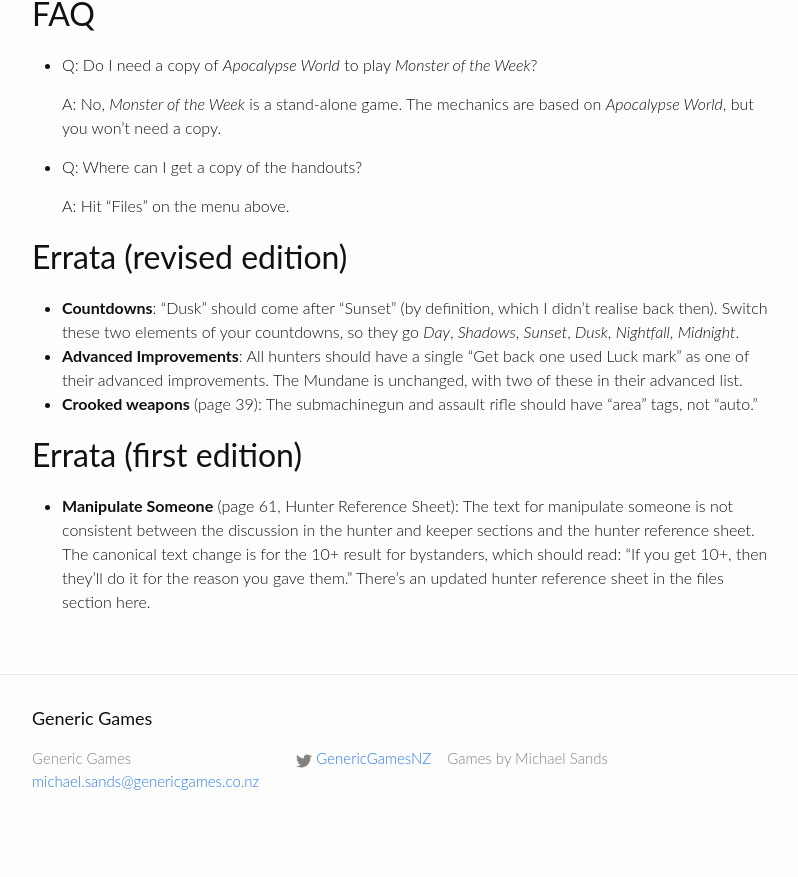
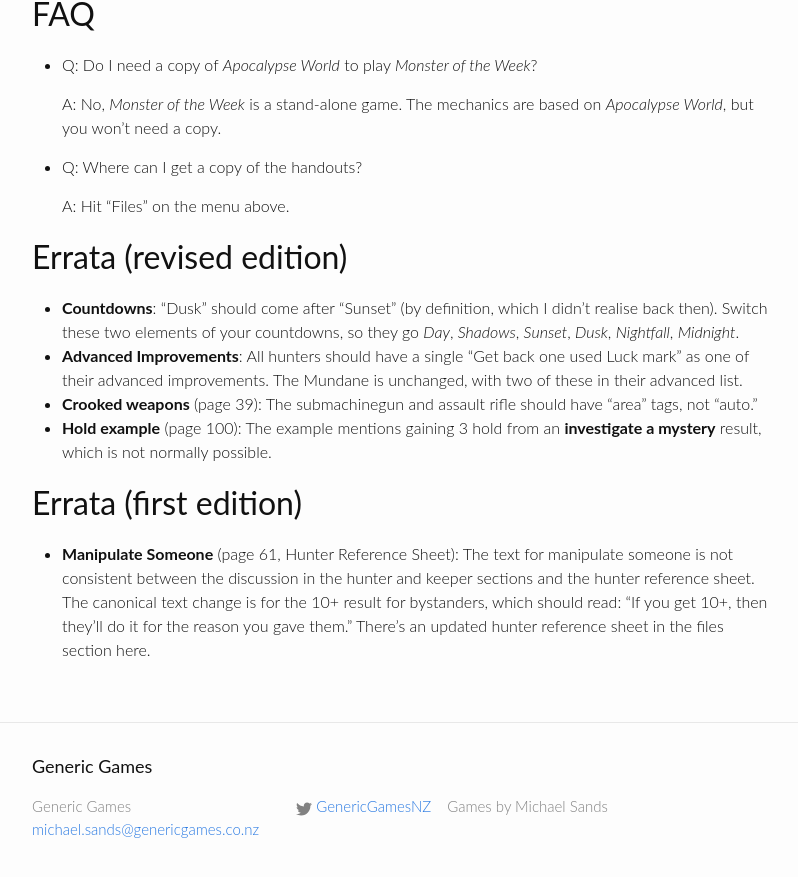
Before and after one commit to michael-sands/generic_games_site, a Jekyll site: the page built from motw.md, in a window 1280 px wide and 900 px high, scrolled down 2030 px. Shown: the top 877 px of the window, without its empty margins (238-1036 px from the left). Built offline with Jekyll 4.4.1, drawn with Linux system fonts in a browser that asks for light colours; before the commit the page ends 2882 px from its top, so only the background shows below that.

Commit message:
add erratum for p100 example

```diff
--- a/motw.md
+++ b/motw.md
@@ -100,6 +100,7 @@
 * **Countdowns**: "Dusk" should come after "Sunset" (by definition, which I didn't realise back then). Switch these two elements of your countdowns, so they go *Day*, *Shadows*, *Sunset*, *Dusk*, *Nightfall*, *Midnight*.
 * **Advanced Improvements**: All hunters should have a single "Get back one used Luck mark" as one of their advanced improvements. The Mundane is unchanged, with two of these in their advanced list.
 * **Crooked weapons** (page 39): The submachinegun and assault rifle should have "area" tags, not "auto."
+* **Hold example** (page 100): The example mentions gaining 3 hold from an **investigate a mystery** result, which is not normally possible.
 
 Errata (first edition)
 ----------------------
```
